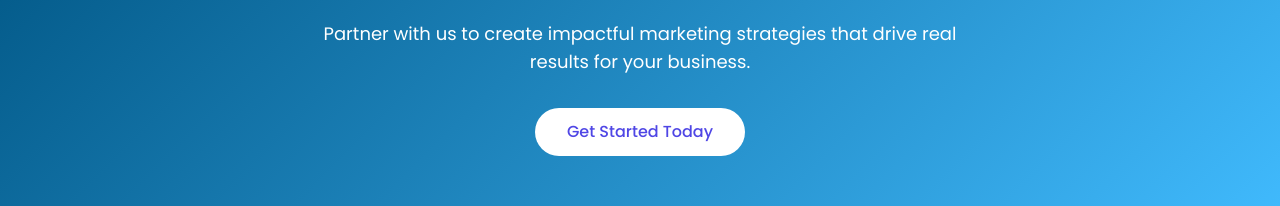
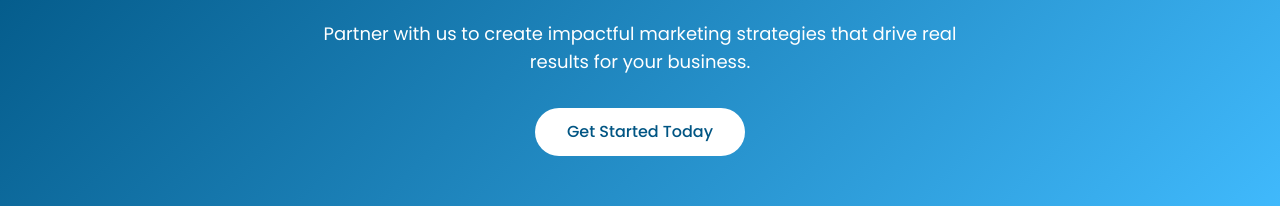
Before and after one commit to Asilomare/Media-Icon, a Next.js app: page / in a window 1280 px wide. Shown: the part 4132-4338 px from the top of the page. Built offline with nearby package versions, Linux system fonts and the light colour scheme.

Commit message:
update color

```diff
--- a/components/CTA.js
+++ b/components/CTA.js
@@ -8,7 +8,7 @@ export default function CTA() {
         <p className="text-lg mb-8 max-w-2xl mx-auto" data-aos="fade-up" data-aos-delay="100">
           Partner with us to create impactful marketing strategies that drive real results for your business.
         </p>
-        <Link href="#contact" className="inline-block px-8 py-3 bg-white text-indigo-600 rounded-full font-medium hover:bg-gray-100 transition duration-300" data-aos="fade-up" data-aos-delay="200">
+        <Link href="#contact" className="inline-block px-8 py-3 bg-white text-primary rounded-full font-medium hover:bg-gray-100 transition duration-300" data-aos="fade-up" data-aos-delay="200">
           Get Started Today
         </Link>
       </div>
```
